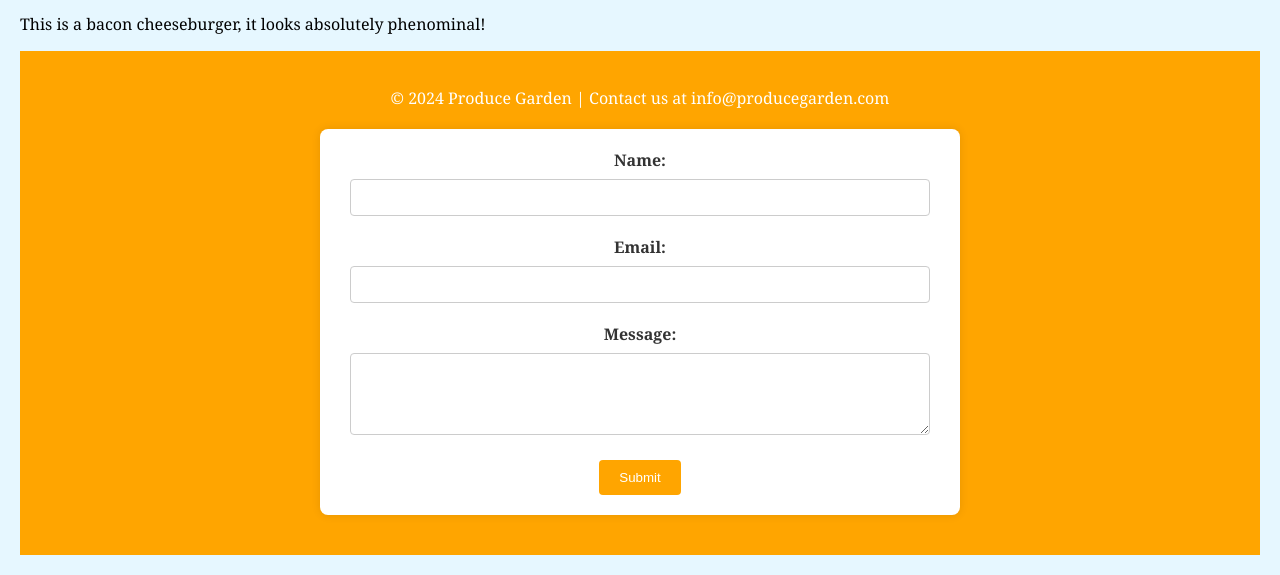
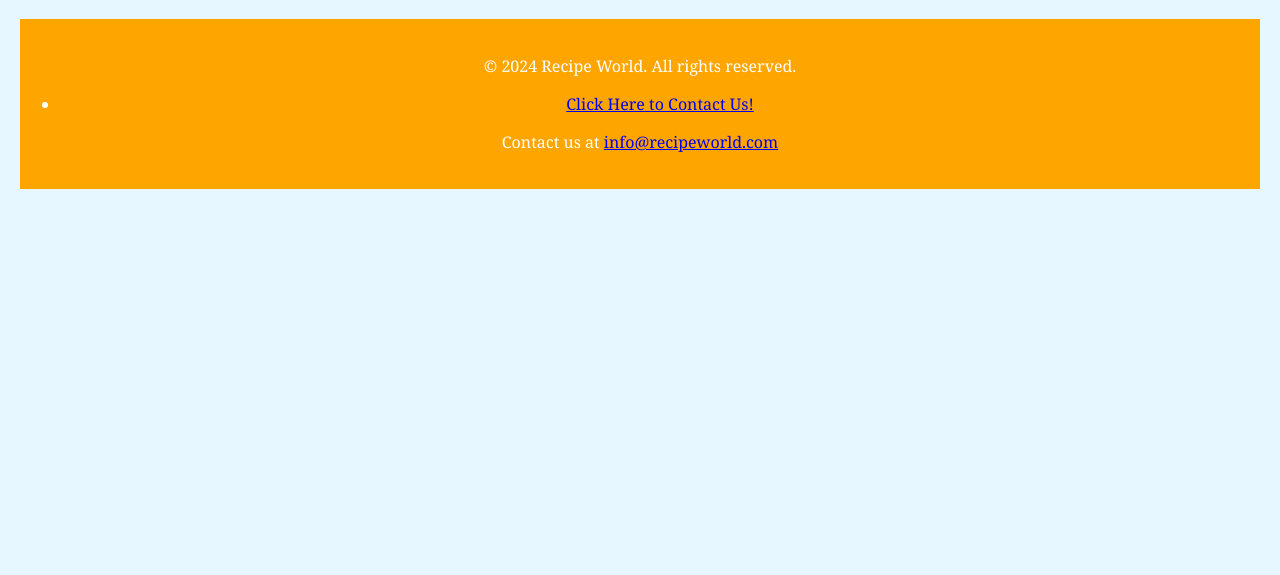
Before and after one commit to FishyBoi72/favorite-recipe, a plain HTML site: page index.html in a window 1280 px wide. Shown: the part 553-1128 px from the top of the page. After the commit the page ends 800 px from the top, so only its background shows below. Drawn offline with Linux system fonts and the light colour scheme.

Commit message:
removed form from footer and added link instead, added @media to help with other devices

```diff
--- a/index.html
+++ b/index.html
@@ -23,21 +23,13 @@
 <div class="container">
     <img src="https://www.simplyrecipes.com/thmb/rd9TvSgsVtrUN8pXzjslV6-_FFA=/1500x0/filters:no_upscale():max_bytes(150000):strip_icc():format(webp)/Simply-Recipes-Bacon-Cheeseburger-LEAD-4-031682f9cc60402990868d051612113c.jpg" alt="A beautiful burger" width="500" height="300">
 </div>
-<p class="burg1">This is a bacon cheeseburger, it looks absolutely phenominal!</p>
+<br>
 <footer>
-    <p>&copy; 2024 Produce Garden | Contact us at info@producegarden.com</p>
-    <form action="submit_form.php" method="post">
-        <label for="name">Name:</label>
-        <input type="text" id="name" name="name" required>
-
-        <label for="email">Email:</label>
-        <input type="email" id="email" name="email" required>
-
-        <label for="message">Message:</label>
-        <textarea id="message" name="message" rows="4" required></textarea>
-
-        <input type="submit" value="Submit">
-    </form>
+    <p>&copy; 2024 Recipe World. All rights reserved.</p>
+    <ul>
+        <li><a href="form.html">Click Here to Contact Us!</a></li>
+    </ul>
+    <p>Contact us at <a href="mailto:info@recipeworld.com">info@recipeworld.com</a></p>
 </footer>
 </body>
 </html>
--- a/styles.css
+++ b/styles.css
@@ -23,6 +23,7 @@
     align-items: center;
     margin: 20px 0;
     max-width: 100%;
+
 }
 
 .center-image img {
@@ -130,6 +131,7 @@ h1 {
 form {
     margin: 20px auto;
     max-width: 600px;
+    margin: 0 auto;
     padding: 20px;
     background-color: #fff;
     border-radius: 8px;
@@ -204,8 +206,6 @@ input[type="submit"]:hover {
     section {
         margin-bottom: 40px;
     }
-}
-
 
     @media (max-width: 599px) {
         nav ul li {
```
Also changed, not shown: directions.html (+3 -0 lines), ingredients.html (+3 -0 lines). Lines whose indentation alone changed are shown as unchanged.
